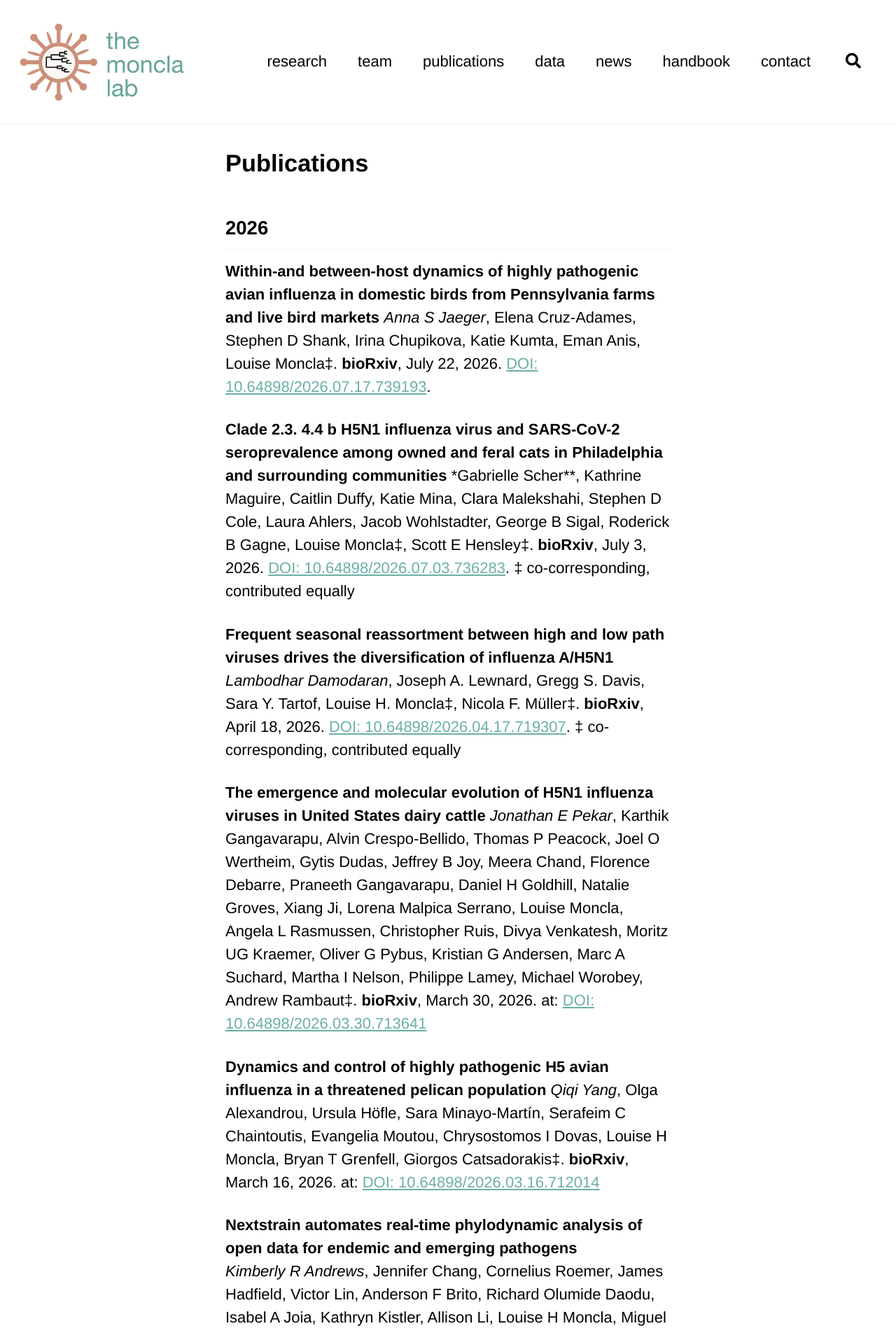
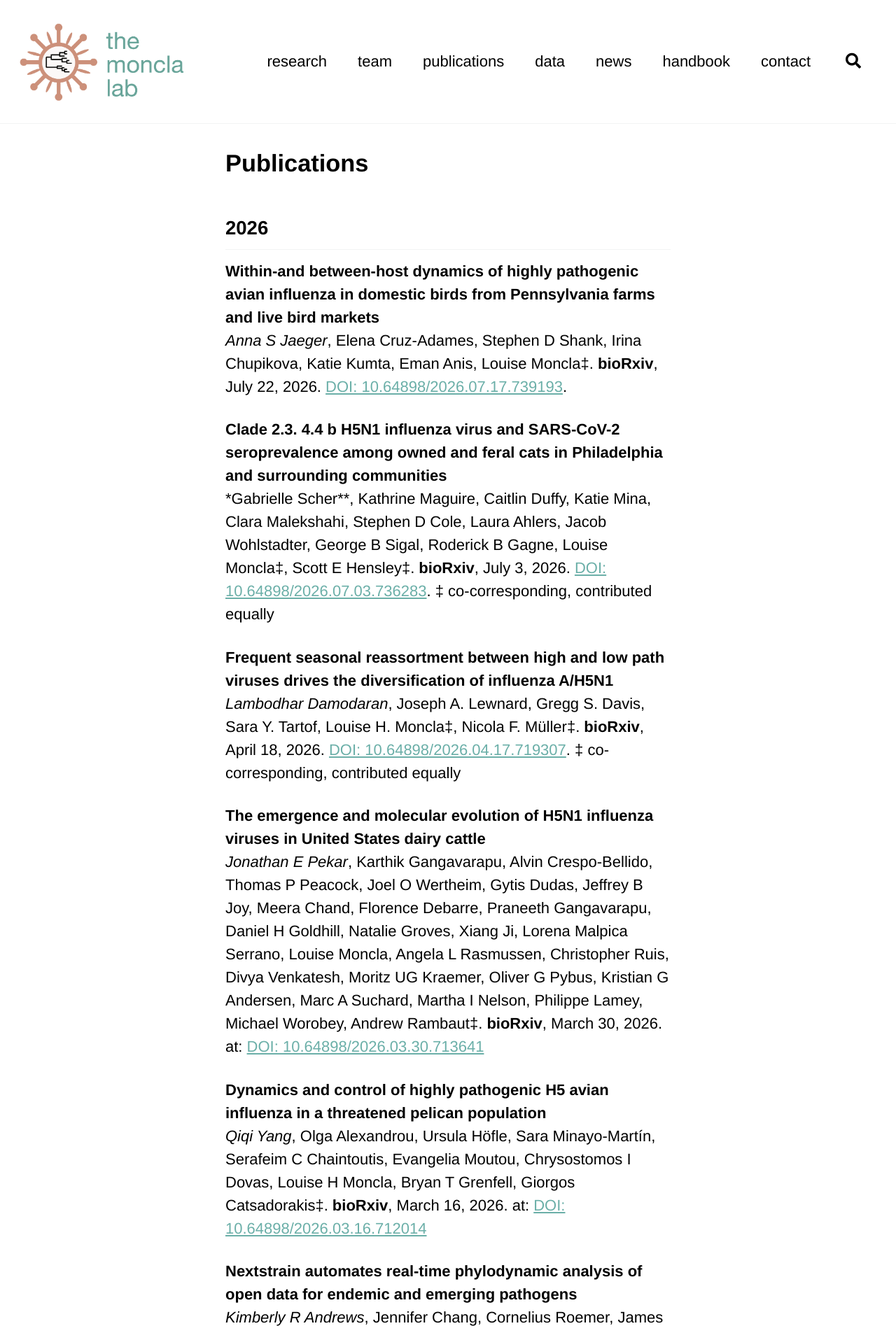
Before and after one commit to lmoncla/monclalab, a Jekyll site: the page built from _pages/publications.md, in a window 1280 px wide. Shown: the top 1905 px of the page at 70% size. Built offline with Jekyll 4.4.1, drawn with Linux system fonts in a browser that asks for light colours; cached includes are drawn as plain includes; a script that is not in the unit is left out; comment, search, counter and statistics services are not loaded.

```diff
--- a/_pages/publications.md
+++ b/_pages/publications.md
@@ -5,19 +5,19 @@ title: ""
 # Publications
 
 ## 2026
-__Within-and between-host dynamics of highly pathogenic avian influenza in domestic birds from Pennsylvania farms and live bird markets__
+__Within-and between-host dynamics of highly pathogenic avian influenza in domestic birds from Pennsylvania farms and live bird markets__<br>
 *Anna S Jaeger*, Elena Cruz-Adames, Stephen D Shank, Irina Chupikova, Katie Kumta, Eman Anis, Louise Moncla‡. __bioRxiv__, July 22, 2026. [DOI: 10.64898/2026.07.17.739193](https://www.biorxiv.org/content/10.64898/2026.07.17.739193v1.abstract).
 
-__Clade 2.3. 4.4 b H5N1 influenza virus and SARS-CoV-2 seroprevalence among owned and feral cats in Philadelphia and surrounding communities__
+__Clade 2.3. 4.4 b H5N1 influenza virus and SARS-CoV-2 seroprevalence among owned and feral cats in Philadelphia and surrounding communities__<br>
 *Gabrielle Scher**, Kathrine Maguire, Caitlin Duffy, Katie Mina, Clara Malekshahi, Stephen D Cole, Laura Ahlers, Jacob Wohlstadter, George B Sigal, Roderick B Gagne, Louise Moncla‡, Scott E Hensley‡. __bioRxiv__, July 3, 2026. [DOI: 10.64898/2026.07.03.736283](https://www.biorxiv.org/content/10.64898/2026.07.03.736283v1.abstract). ‡ co-corresponding, contributed equally
 
-__Frequent seasonal reassortment between high and low path viruses drives the diversification of influenza A/H5N1__
+__Frequent seasonal reassortment between high and low path viruses drives the diversification of influenza A/H5N1__<br>
 *Lambodhar Damodaran*, Joseph A. Lewnard, Gregg S. Davis, Sara Y. Tartof, Louise H. Moncla‡, Nicola F. Müller‡. __bioRxiv__, April 18, 2026. [DOI: 10.64898/2026.04.17.719307](https://scholar.google.com/citations?view_op=view_citation&hl=en&user=_myzKrwAAAAJ&sortby=pubdate&citation_for_view=_myzKrwAAAAJ:J_g5lzvAfSwC). ‡ co-corresponding, contributed equally
 
-__The emergence and molecular evolution of H5N1 influenza viruses in United States dairy cattle__
+__The emergence and molecular evolution of H5N1 influenza viruses in United States dairy cattle__<br>
 *Jonathan E Pekar*, Karthik Gangavarapu, Alvin Crespo-Bellido, Thomas P Peacock, Joel O Wertheim, Gytis Dudas, Jeffrey B Joy, Meera Chand, Florence Debarre, Praneeth Gangavarapu, Daniel H Goldhill, Natalie Groves, Xiang Ji, Lorena Malpica Serrano, Louise Moncla, Angela L Rasmussen, Christopher Ruis, Divya Venkatesh, Moritz UG Kraemer, Oliver G Pybus, Kristian G Andersen, Marc A Suchard, Martha I Nelson, Philippe Lamey, Michael Worobey, Andrew Rambaut‡. __bioRxiv__, March 30, 2026. at: [DOI: 10.64898/2026.03.30.713641](https://www.biorxiv.org/content/10.64898/2026.03.30.713641v1.abstract)
 
-__Dynamics and control of highly pathogenic H5 avian influenza in a threatened pelican population__
+__Dynamics and control of highly pathogenic H5 avian influenza in a threatened pelican population__<br>
 *Qiqi Yang*, Olga Alexandrou, Ursula Höfle, Sara Minayo-Martín, Serafeim C Chaintoutis, Evangelia Moutou, Chrysostomos I Dovas, Louise H Moncla, Bryan T Grenfell, Giorgos Catsadorakis‡. __bioRxiv__, March 16, 2026. at: [DOI: 10.64898/2026.03.16.712014](https://www.biorxiv.org/content/10.64898/2026.03.16.712014v1.abstract)
 
 __Nextstrain automates real-time phylodynamic analysis of open data for endemic and emerging pathogens__<br>
```
